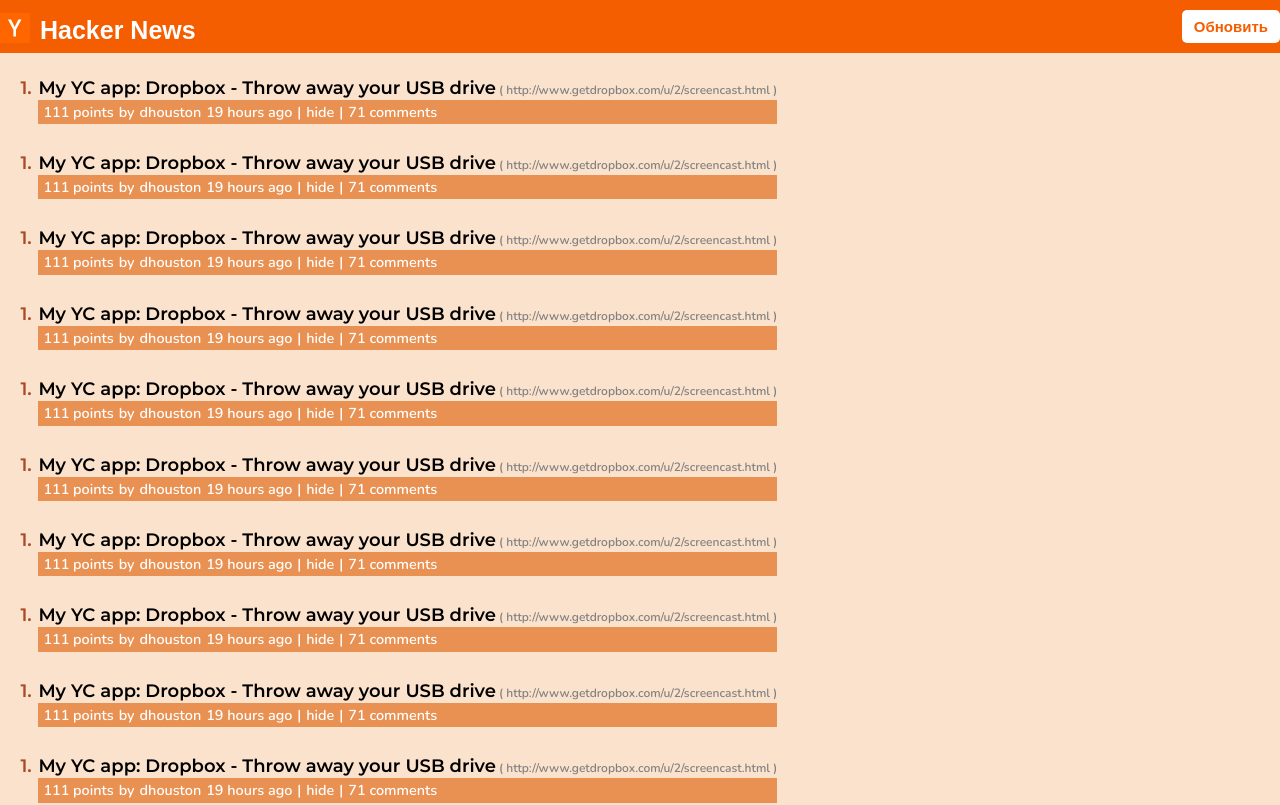
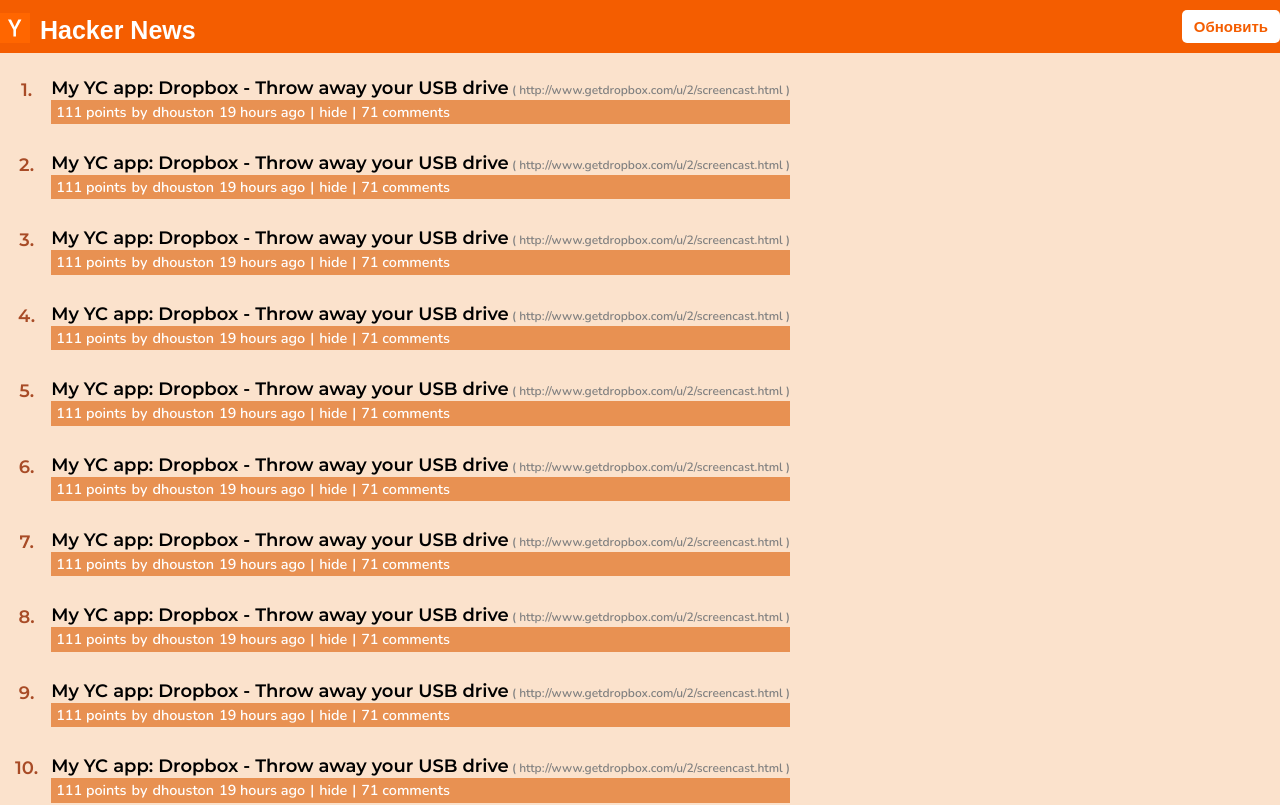
Before and after one commit to Ka4aev/sprints, a Vue app in the folder sprint333/: page / in a window 1280 px wide. Shown: the top 805 px of the page. Built offline with nearby package versions, Linux system fonts and the light colour scheme.

Commit message:
счетчик

```diff
--- a/sprint333/src/App.vue
+++ b/sprint333/src/App.vue
@@ -1,7 +1,9 @@
 <script setup>
 import TheHeader from "@/components/header/TheHeader.vue";
 import NewsItems from "@/components/news/newsItems.vue";
+import { generateNewsItems } from "@/functions.js"
 
+const newsItems = generateNewsItems();
 
 </script>
 
@@ -10,7 +12,8 @@
     <the-header />
     <main class="main">
       <div class="container">
-        <news-items/>
+        <news-items
+        :news-items="newsItems"/>
       </div>
     </main>
   </div>
--- a/sprint333/src/components/news/newsItem.vue
+++ b/sprint333/src/components/news/newsItem.vue
@@ -1,4 +1,10 @@
 <script setup>
+defineProps({
+  number:{
+    type: Number,
+    required: true
+  }
+});
 
 const newsItem = {
     by : "dhouston",
@@ -11,6 +17,7 @@
     type : "story",
     url : "http://www.getdropbox.com/u/2/screencast.html",
 }
+
 const newsTime = (time) => {
   let date = new Date(time * 1000)
   let hours = date.getHours()
@@ -27,29 +34,22 @@
   }
 }
 
-// export function generateNewsItems(){
-//   const newsItems = []
-//
-//   for(let novelty  = 0; novelty < 100; novelty++) {
-//     newsItems.push({ novelty })
-//   }
-//   return newsItems;
-// }
+
 </script>
 
 <template>
   <article
-           :id=newsItem.id
-           class="novelty"
+      :id=newsItem.id
+      class="novelty"
   >
-    <span class="number">1.</span>
+    <span class="number">{{number}}.</span>
     <div class="novelty-top">
               <span class="novelty-title">
                  <a href="/">{{newsItem.title}}</a>
               </span>
       <span class="novelty-link">
                (
-                 <a href="/">{{newsItem.url}}</a>
+                 <a :href=newsItem.url target="_blank">{{newsItem.url}}</a>
                )
              </span>
     </div>
@@ -75,7 +75,10 @@
 .number{
   position: absolute;
   @extend .font-title;
-  left: -1em;
+  left: -2.2em;
+  top: 2px;
+  width: 30px;
+  text-align: center;
   color: #a84b26;
 }
 
--- a/sprint333/src/components/news/newsItems.vue
+++ b/sprint333/src/components/news/newsItems.vue
@@ -1,12 +1,18 @@
 <script setup>
 import NewsItem from "@/components/news/newsItem.vue";
-
+defineProps({
+  newsItems: {
+    type: Array,
+    required: true,
+  }
+});
 </script>
 
 <template>
   <section class="news">
    <news-item
-    v-for="newsItem in 100"
+    v-for="(newsItem,index) in newsItems"
+    :number="index + 1"
     :key="newsItem.id"
     :news-item="newsItem"
    />
@@ -20,7 +26,7 @@
   gap: 30px;
   width: 100%;
   height: 100%;
-  padding: 2% 3%;
+  padding: 2% 4%;
   background-color: $background-color;
 }
 </style>
--- /dev/null
+++ b/sprint333/src/functions.js
@@ -0,0 +1,8 @@
+export function generateNewsItems(){
+    const newsItems = []
+
+    for(let novelty  = 0; novelty < 100; novelty++) {
+        newsItems.push({ novelty })
+    }
+    return newsItems;
+}
```
